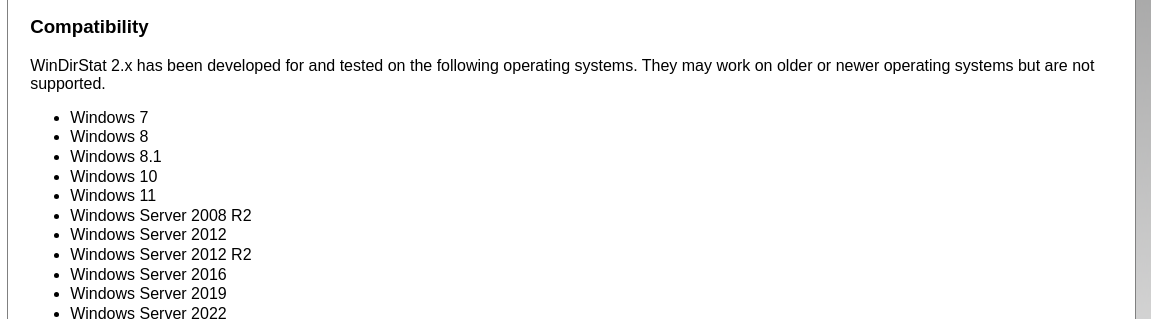
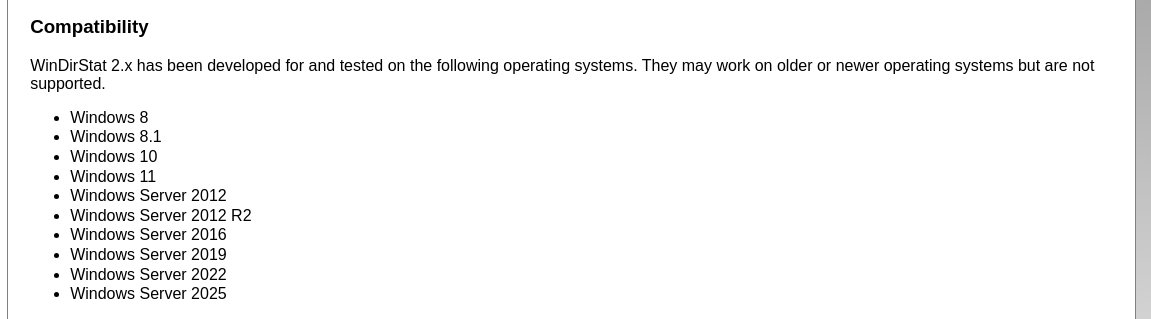
Before and after one commit to windirstat/windirstat-docs, a plain HTML site: page resources.html in a window 1280 px wide. Shown: the part 322-641 px from the top of the page, 129-1280 px from the left. Drawn offline with Linux system fonts and the light colour scheme; no server answers.

Commit message:
Update Compatibility List
Removed Windows 7 and Windows Server 2008 R2 from compatibility list.

```diff
--- a/resources.html
+++ b/resources.html
@@ -47,12 +47,10 @@
         <h3>Compatibility</h3>
         <p>WinDirStat 2.x has been developed for and tested on the following operating systems. They may work on older or newer operating systems but are not supported.</p>
         <ul>
-          <li>Windows 7</li>
           <li>Windows 8</li>
           <li>Windows 8.1</li>
           <li>Windows 10</li>
           <li>Windows 11</li>
-          <li>Windows Server 2008 R2</li>
           <li>Windows Server 2012</li>
           <li>Windows Server 2012 R2</li>
           <li>Windows Server 2016</li>
```
